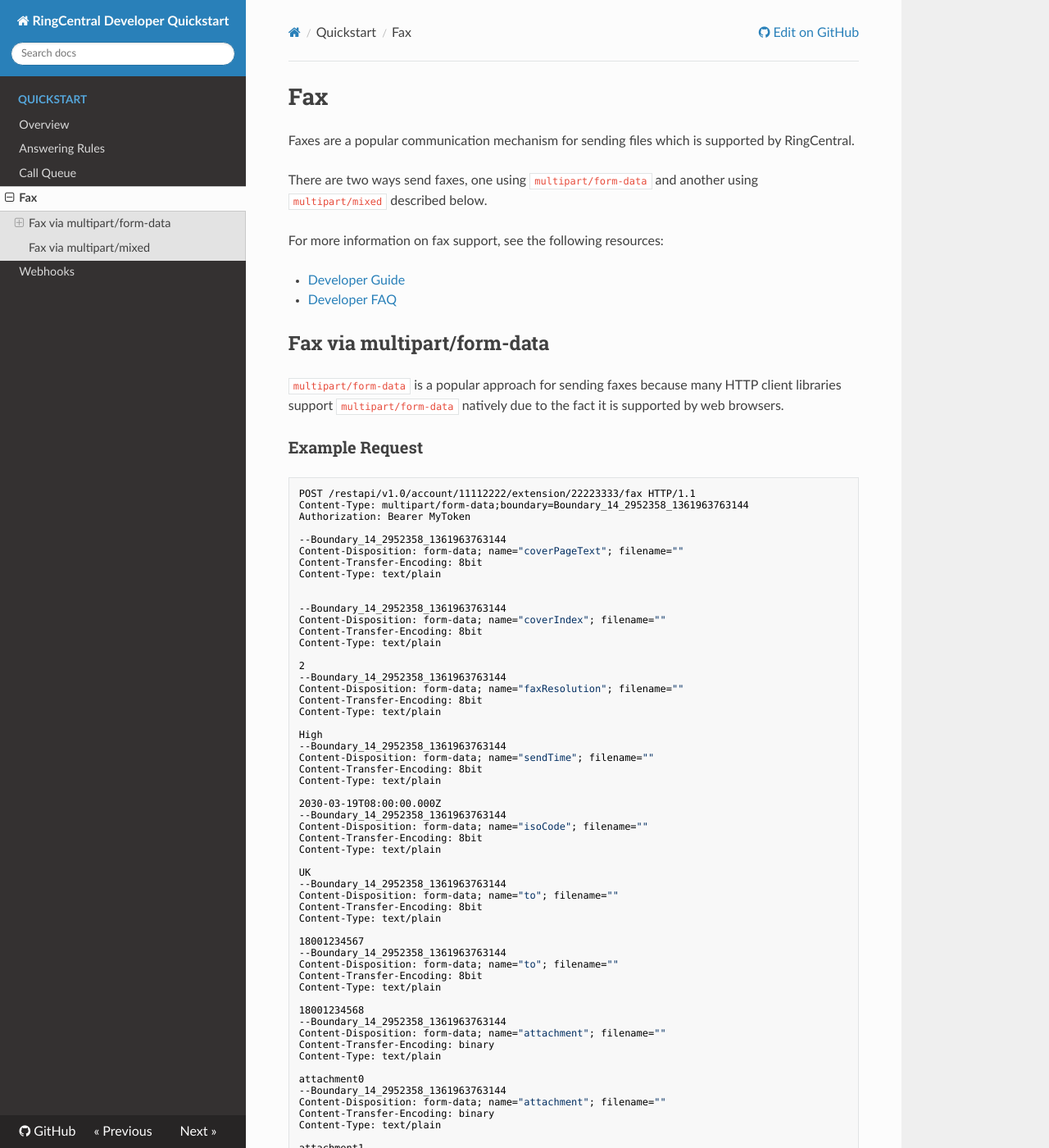
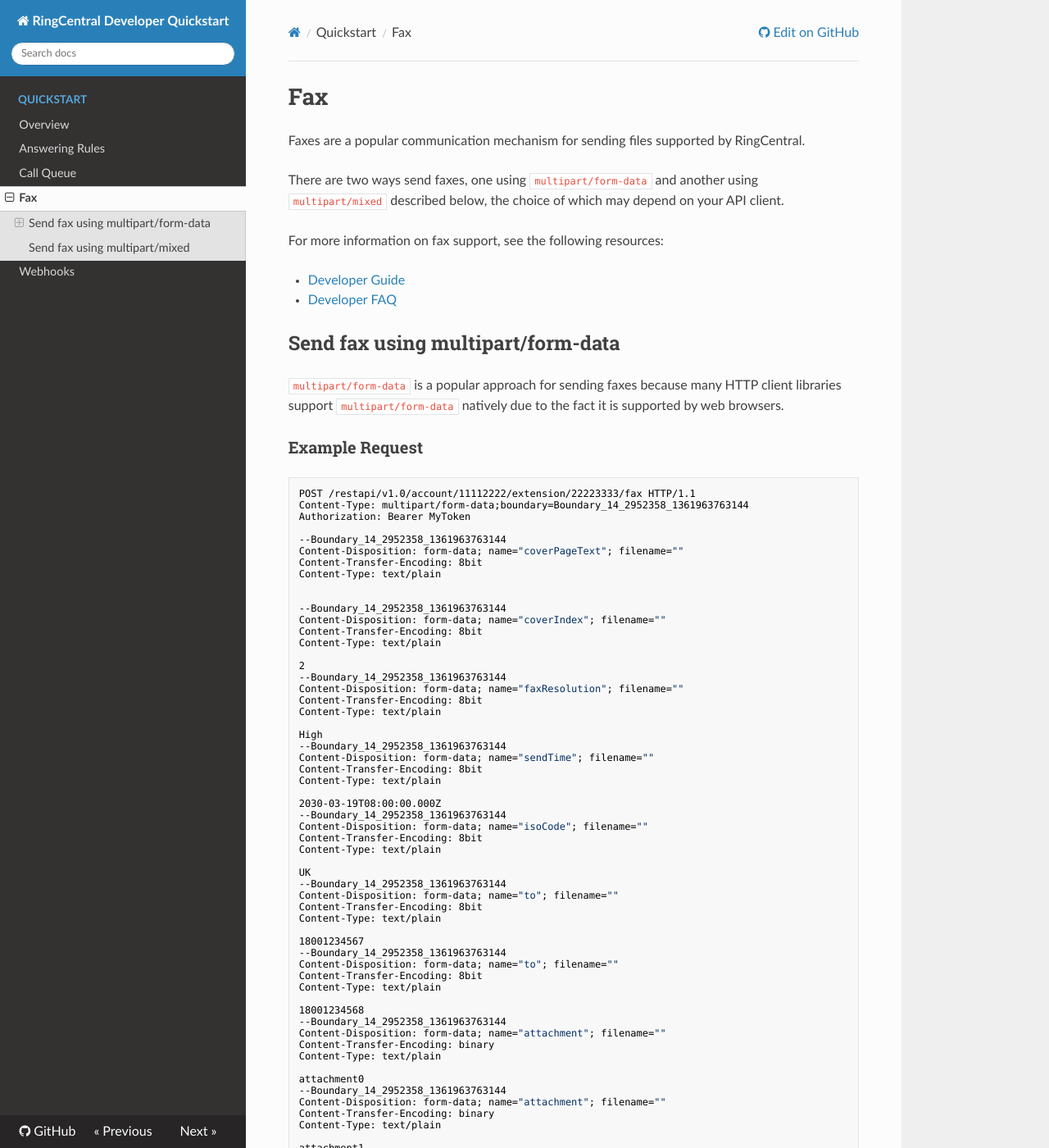
Before and after one commit to grokify/ringcentral-docs-quickstart, an MkDocs documentation site: the page built from docs/fax.md, in a window 1280 px wide and 1400 px high. Shown: the whole window at 82% size. Built offline with MkDocs 1.6.1, drawn with Linux system fonts in a browser that asks for light colours; nearby versions of some CDN libraries; old or Windows-style settings are respelled for this version of MkDocs; some of the changed text lies outside the part shown.

Commit message:
update style

````diff
--- a/docs/fax.md
+++ b/docs/fax.md
@@ -1,15 +1,15 @@
 # Fax
 
-Faxes are a popular communication mechanism for sending files which is supported by RingCentral.
+Faxes are a popular communication mechanism for sending files supported by RingCentral.
 
-There are two ways send faxes, one using `multipart/form-data` and another using `multipart/mixed` described below.
+There are two ways send faxes, one using `multipart/form-data` and another using `multipart/mixed` described below, the choice of which may depend on your API client.
 
 For more information on fax support, see the following resources:
 
 * [Developer Guide](https://developer.ringcentral.com/api-docs/latest/index.html#!#RefFaxMessages.html)
 * [Developer FAQ](http://ringcentral-faq.readthedocs.io/en/latest/fax/)
 
-## Fax via multipart/form-data
+## Send fax using multipart/form-data
 
 `multipart/form-data` is a popular approach for sending faxes because many HTTP client libraries support `multipart/form-data` natively due to the fact it is supported by web browsers.
 
@@ -83,9 +83,9 @@ attachment2
 --Boundary_14_2952358_1361963763144--
 ```
 
-## Fax via multipart/mixed
+## Send fax using multipart/mixed
 
-`multipart/mixed` is more compact as shown below but is not supported natively by HTTP clients so either a RingCentral SDK or custom `multipart/mixed` code may be needed.
+`multipart/mixed` is more compact as shown below but is not supported natively by HTTP clients so either a RingCentral SDK or custom `multipart/mixed` code may be useful.
 
 ```bash
 POST /restapi/v1.0/account/11112222/extension/22223333/fax HTTP/1.1
````
